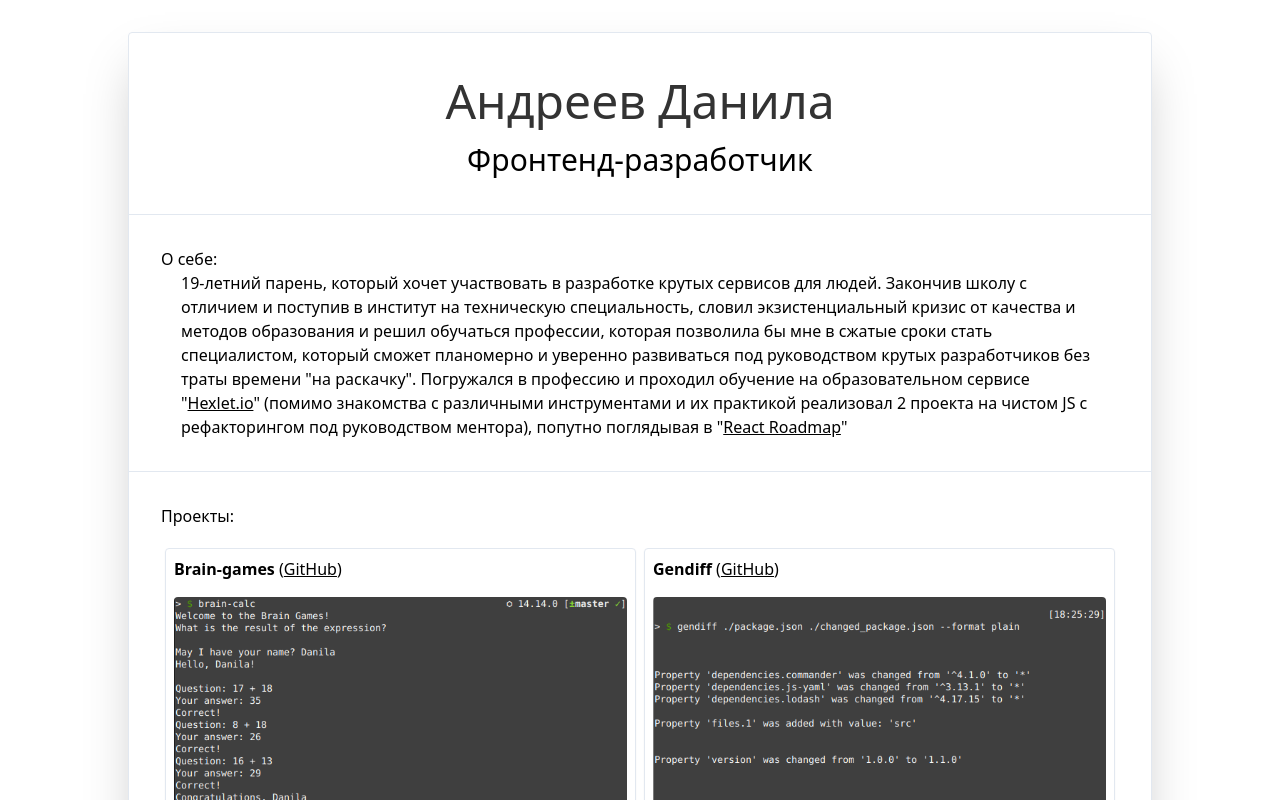
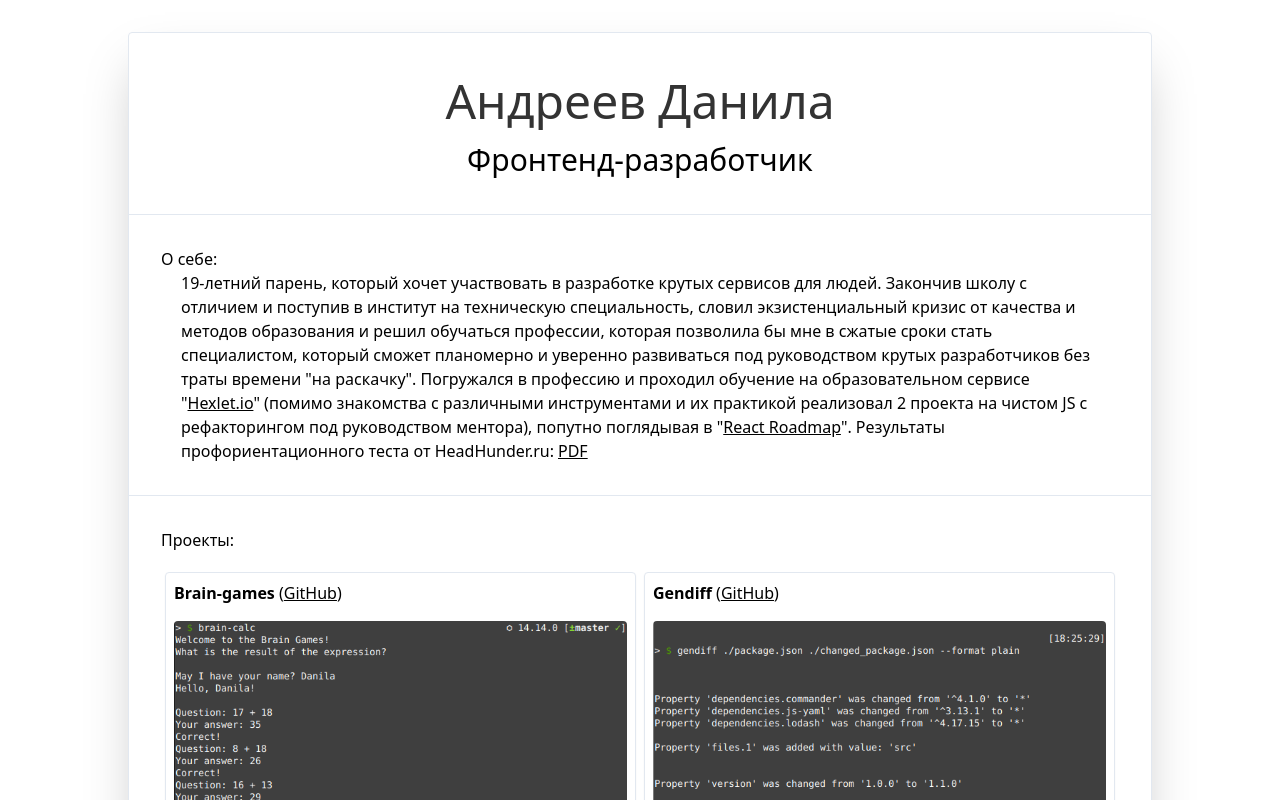
Before and after one commit to neandreev/personal-nextjs-site, a Next.js app: page / in a window 1280 px wide. Shown: the top 800 px of the page. Built offline with nearby package versions, Linux system fonts and the light colour scheme.

Commit message:
Add headhunter career guidance profile

```diff
--- a/components/about.js
+++ b/components/about.js
@@ -26,7 +26,12 @@ export default function About() {
         >
           React Roadmap
         </a>
-        "
+        ". Результаты профориентационного теста от HeadHunder.ru:
+        <a
+          className="underline pl-1"
+          target="_blank"
+          href="https://hh.ru/file/16939957.pdf"
+        >PDF</a>
       </Paragraph>
     </>
   )
```
